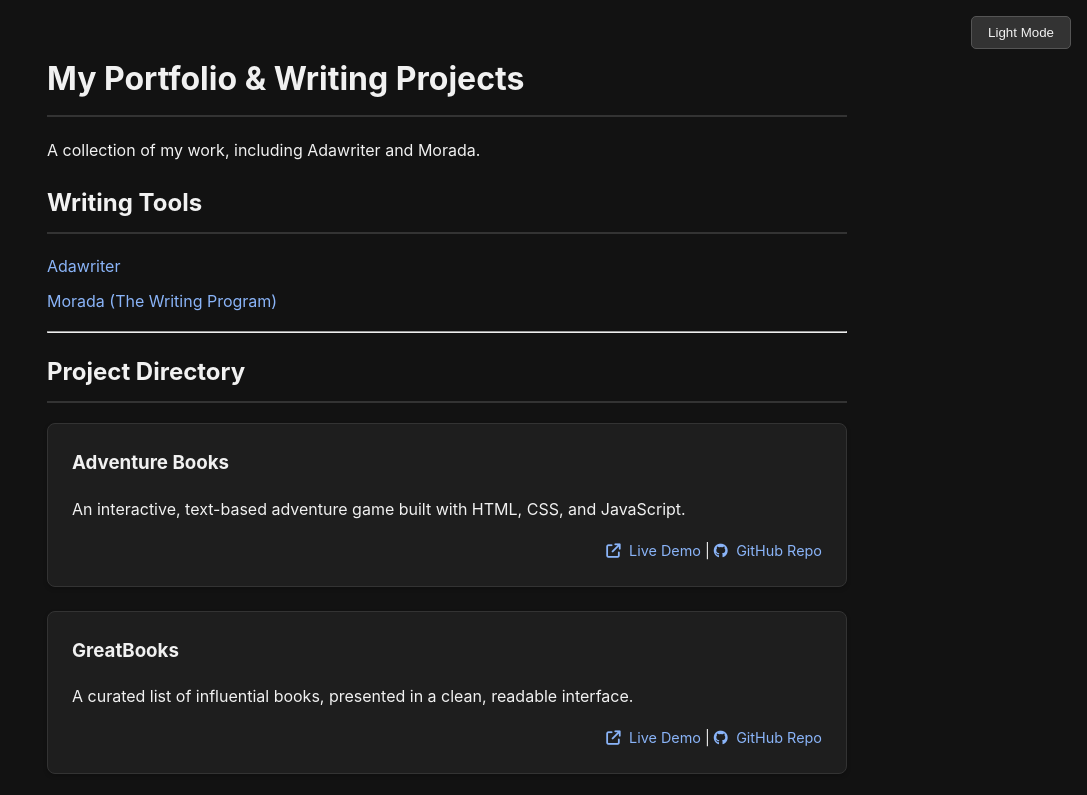
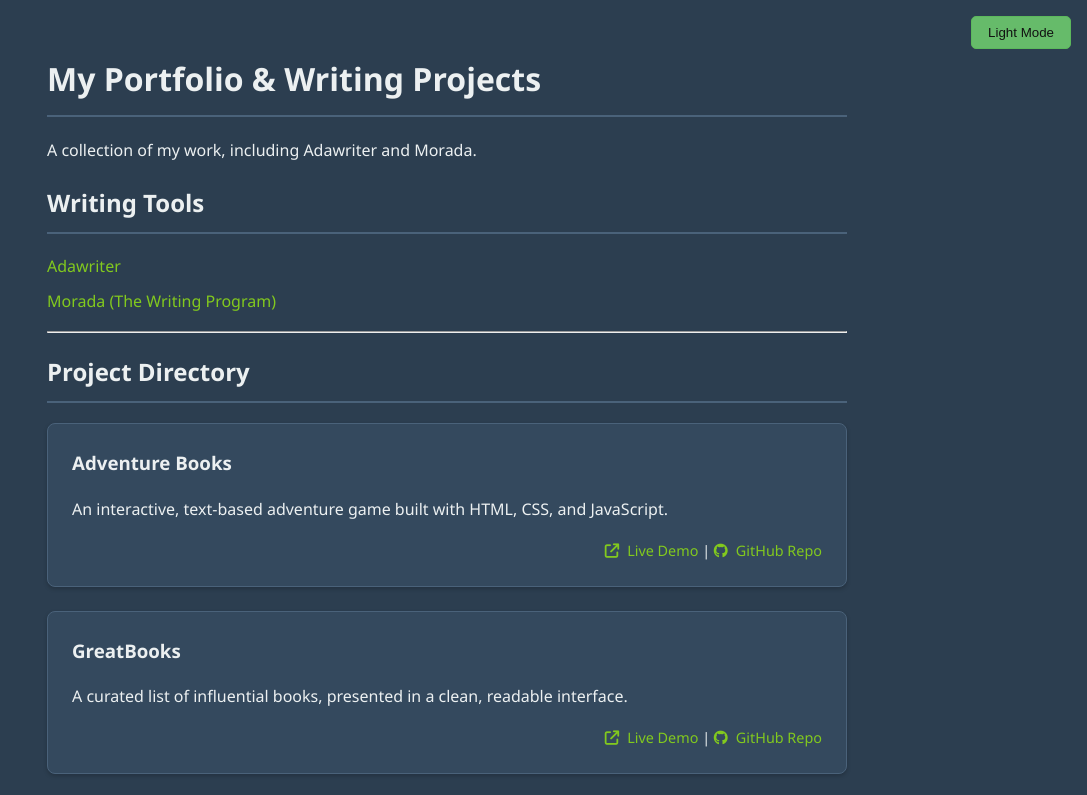
Before and after one commit to thecorcoran/thecorcoran.github.io, a plain HTML site: page index.html in a window 1280 px wide. Both pictures are taken after a click on the button "Dark Mode". Shown: the top 795 px of the page, without its empty margins (193-1280 px from the left). Drawn offline with Linux system fonts and the light colour scheme.

Commit message:
Refactor: Update theme to Pacific Northwest style, move signup, and add comments link

```diff
--- a/index.html
+++ b/index.html
@@ -3,7 +3,7 @@
 <head>
     <meta charset="UTF-8">
     <meta name="viewport" content="width=device-width, initial-scale=1.0">
-    <title>My Project Portfolio</title>
+    <title>Learning Folks</title>
     <link rel="stylesheet" href="style.css">
     <link rel="icon" type="image/png" href="favicon.png">
     <link rel="stylesheet" href="https://cdnjs.cloudflare.com/ajax/libs/font-awesome/6.5.1/css/all.min.css">
@@ -63,17 +63,18 @@
                 </ul>
             </section>
 
-            <hr>
-
             <section id="signup">
                 <h2>Get Updates</h2>
                 <p>Sign up to receive updates about new projects and articles.</p>
+                <p>Have comments on a project? <a href="./comments.html">Leave your feedback here!</a></p>
                 <form id="signup-form" class="signup-form" action="https://formspree.io/f/mqadvwvo" method="post">
                     <input type="email" name="email" placeholder="your.email@example.com" required>
                     <button type="submit">Sign Up</button>
                 </form>
                 <p id="form-status"></p>
             </section>
+
+            <hr>
         </main>
 
         <footer>
--- a/style.css
+++ b/style.css
@@ -1,11 +1,11 @@
 /* General Styles */
 body {
-    font-family: -apple-system, BlinkMacSystemFont, "Segoe UI", Roboto, Helvetica, Arial, sans-serif, "Apple Color Emoji", "Segoe UI Emoji", "Segoe UI Symbol";
+    font-family: "Segoe UI", "Roboto", "Oxygen", "Ubuntu", "Cantarell", "Fira Sans", "Droid Sans", "Helvetica Neue", sans-serif;
     line-height: 1.6;
     margin: 0;
     padding: 2rem;
-    background-color: #fdfdfd;
-    color: #333;
+    background-color: #e0e8e4; /* Muted green-gray */
+    color: #3a4740; /* Dark green-gray */
     transition: background-color 0.3s, color 0.3s;
 }
 
@@ -15,7 +15,7 @@ body {
 }
 
 h1, h2 {
-    border-bottom: 2px solid #eee;
+    border-bottom: 2px solid #a3b1a8; /* Muted green-gray */
     padding-bottom: 10px;
 }
 
@@ -30,7 +30,7 @@ li {
 
 a {
     text-decoration: none;
-    color: #0066cc;
+    color: #2e8b57; /* Sea green */
 }
 
 a:hover {
@@ -39,17 +39,17 @@ a:hover {
 
 /* Dark Mode Styles */
 body.dark-mode {
-    background-color: #121212;
-    color: #f1f1f1;
+    background-color: #2c3e50; /* Dark blue-gray */
+    color: #ecf0f1; /* Light gray */
 }
 
 body.dark-mode h1,
 body.dark-mode h2 {
-    border-bottom-color: #333;
+    border-bottom-color: #4a627a; /* Darker blue-gray */
 }
 
 body.dark-mode a {
-    color: #8ab4f8;
+    color: #82c91e; /* Lime green */
 }
 
 /* Dark Mode Toggle Button */
@@ -57,17 +57,18 @@ body.dark-mode a {
     position: absolute;
     top: 1rem;
     right: 1rem;
-    background: #eee;
-    border: 1px solid #ccc;
+    background: #5cb85c; /* Medium green */
+    border: 1px solid #4cae4c;
     border-radius: 5px;
     padding: 0.5rem 1rem;
+    color: white; /* Added for contrast */
     cursor: pointer;
 }
 
 body.dark-mode .theme-toggle-button {
-    background: #333;
-    color: #f1f1f1;
-    border-color: #555;
+    background: #66bb6a; /* Lighter green */
+    color: #121212;
+    border-color: #5cb85c;
 }
 
 /* Email Signup Form */
@@ -85,21 +86,21 @@ body.dark-mode .theme-toggle-button {
 .signup-form button {
     padding: 8px 12px;
     border: none;
-    background-color: #0066cc;
+    background-color: #2e8b57; /* Sea green */
     color: white;
     border-radius: 4px;
     cursor: pointer;
 }
 
 body.dark-mode .signup-form button {
-    background-color: #8ab4f8;
+    background-color: #66bb6a; /* Lighter green */
     color: #121212;
 }
 
 /* Project Card Styles */
 .project-card {
-    background-color: #fff;
-    border: 1px solid #e0e0e0;
+    background-color: #f0f5f2; /* Light green-gray */
+    border: 1px solid #c8d4cc;
     border-radius: 8px;
     padding: 1.5rem;
     margin-bottom: 1.5rem; /* Replaces li margin-bottom */
@@ -133,8 +134,8 @@ body.dark-mode .signup-form button {
 
 /* Dark Mode for Project Cards */
 body.dark-mode .project-card {
-    background-color: #1e1e1e;
-    border-color: #333;
+    background-color: #34495e; /* Darker blue-gray */
+    border-color: #4a627a;
     box-shadow: 0 2px 4px rgba(0,0,0,0.2);
 }
 
@@ -175,7 +176,7 @@ body.dark-mode .project-card {
     z-index: 99;
     border: none;
     outline: none;
-    background-color: #0066cc;
+    background-color: #2e8b57; /* Sea green */
     color: white;
     cursor: pointer;
     padding: 12px;
@@ -192,6 +193,6 @@ body.dark-mode .project-card {
 }
 
 body.dark-mode #back-to-top-btn {
-    background-color: #8ab4f8;
+    background-color: #66bb6a; /* Lighter green */
     color: #121212;
 }
```
